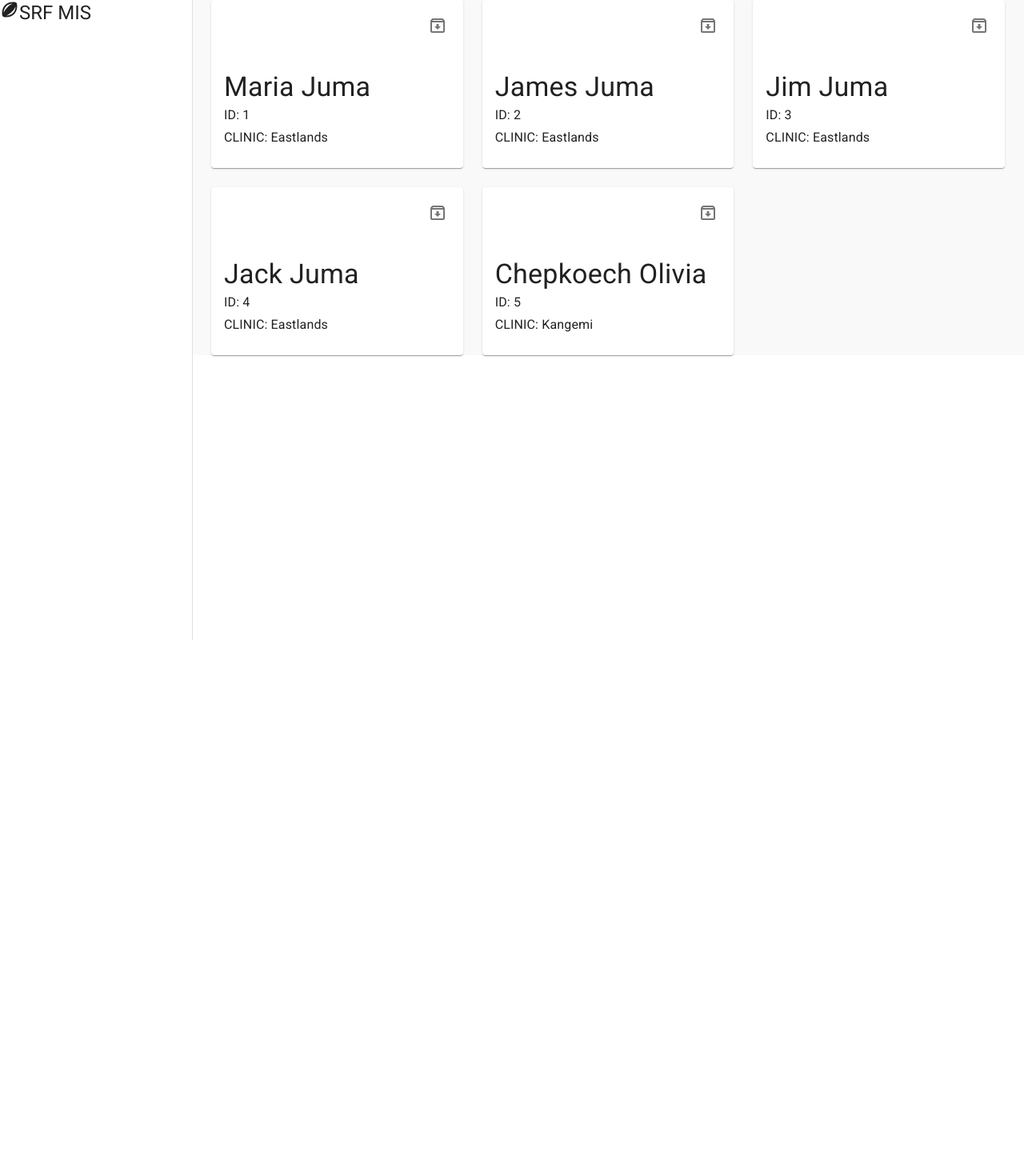
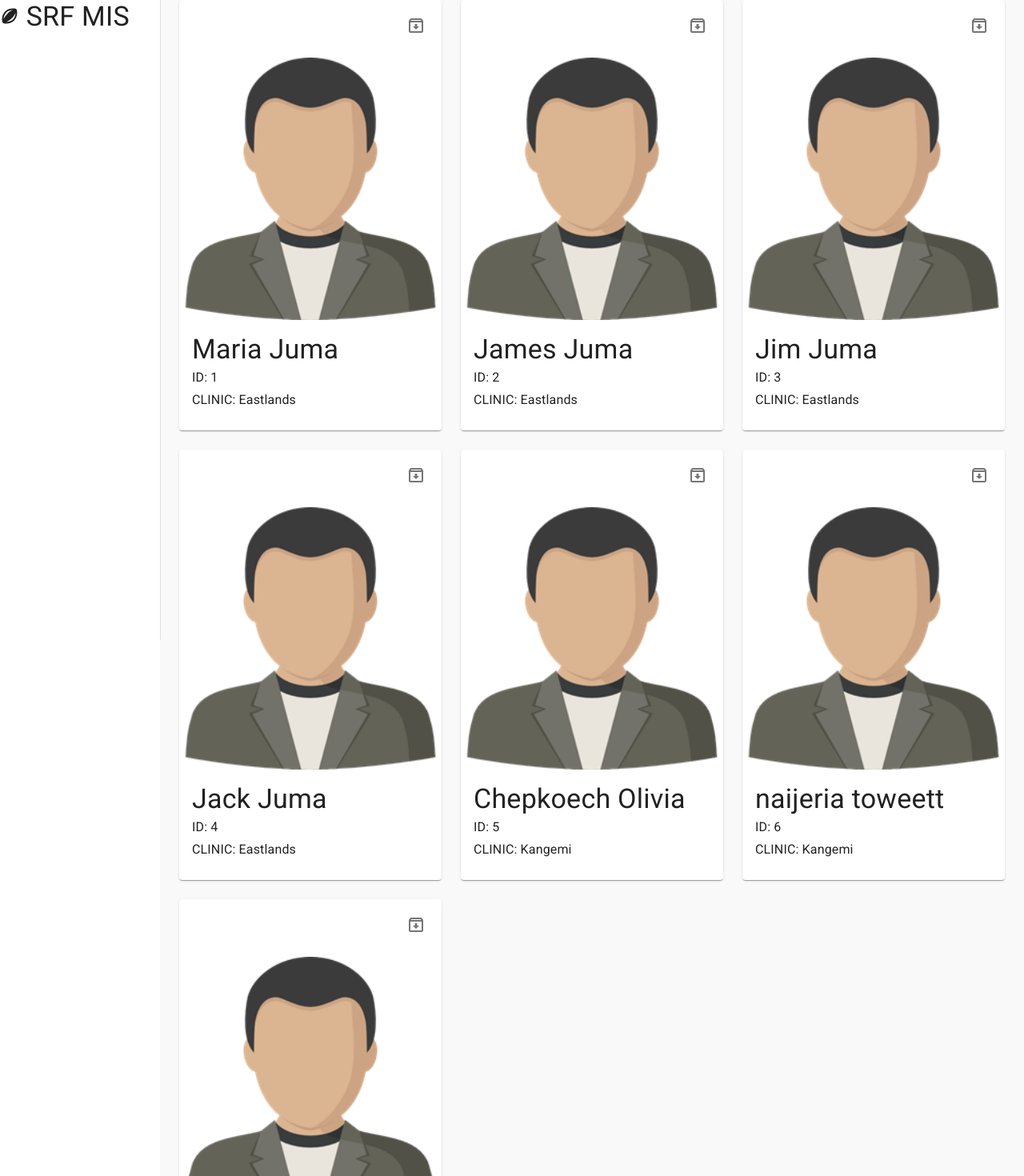
Before and after one commit to nashthecoder/mis-srf-beta, a React (Create React App) app: page / in a window 1280 px wide. Shown: the top 1470 px of the page at 80% size. Before the commit the page ends 800 px from the top, so only its background shows below. Built offline with nearby package versions, Linux system fonts and the light colour scheme; data requests are answered from the project's data file.

Commit message:
added and formated drawer and images

```diff
--- a/data/db.json
+++ b/data/db.json
@@ -54,6 +54,28 @@
       "clinic": "Kangemi",
       "team": "Under 12s",
       "id": 5
+    },
+    {
+      "name": "naijeria toweett",
+      "dateOfBirth": "12/11/1974",
+      "gender": "female",
+      "phone1": "0721787043",
+      "caregiverName": "Mama naijeria",
+      "relationship": "Mother",
+      "clinic": "Kangemi",
+      "team": "Under 12s",
+      "id": 6
+    },
+    {
+      "name": "Naijeria Toweett",
+      "dateOfBirth": "12/11/2011",
+      "gender": "female",
+      "phone1": "0722787878",
+      "caregiverName": "Mama Naijeria",
+      "relationship": "Mother",
+      "clinic": "Kangemi",
+      "team": "Senior",
+      "id": 7
     }
   ]
 }
--- a/src/components/Layout.js
+++ b/src/components/Layout.js
@@ -1,10 +1,14 @@
 import React from 'react'
 import { makeStyles } from '@material-ui/core'
 import Drawer from '@material-ui/core/Drawer'
+// import { Image } from '@material-ui/icons'
 import Typography from '@material-ui/core/Typography'
 import SportsRugbyIcon from '@material-ui/icons/SportsRugby';
-
-const drawerWidth = 240
+import List from '@material-ui/core/List'
+import ListItem from '@material-ui/core/ListItem'
+import ListItemIcon from '@material-ui/core/ListItemIcon'
+import ListItemText from '@material-ui/core/ListItemText'
+const drawerWidth = 200
 
 
 const useStyles = makeStyles({
@@ -38,11 +42,16 @@ export default function Layout({ children }) {
                 classes={{ paper: classes.drawerPaper}}
             >
                 <div>
-                    <Typography variant="h5">
-                    <SportsRugbyIcon />
-                        SRF MIS
+                    <Typography variant="h4">
+                    <SportsRugbyIcon
+                    /> SRF MIS
                     </Typography>
                 </div>
+                <List>
+                    <ListItem></ListItem>
+                    <ListItem></ListItem>
+                    <ListItem></ListItem>
+                </List>
             </Drawer>
             <div className={classes.page}>
             { children }
--- a/src/components/PlayerCard.js
+++ b/src/components/PlayerCard.js
@@ -1,7 +1,7 @@
 import React, { useState } from 'react'
 import Box from '@material-ui/core/Box'
 import CardHeader from '@material-ui/core/CardHeader'
-// import CardMedia from '@material-ui/core/CardMedia'
+import CardMedia from '@material-ui/core/CardMedia'
 // import CardContent from '@material-ui/core/CardContent'
 // import IconButton from '@material-ui/core/IconButton'
 // import Typography from '@material-ui/core/Typography'
@@ -32,6 +32,12 @@ export default function PlayerCard({ player}) {
             <ArchiveOutlined />
           </IconButton>
         }/>
+        <CardMedia
+        component="img"
+        sx={{ width: 200 }}
+        image={require('../assets/man.png')}
+        alt="Profile Picture"
+        />
         <CardContent sx={{ flex: '1 0 auto' }}>
           <Typography component="div" variant="h4">
             {player.name}
@@ -49,54 +55,7 @@ export default function PlayerCard({ player}) {
 
           </IconButton>
       </Box> */}
-      {/* <CardMedia
-        component="img"
-        sx={{ width: 151 }}
-        image={"/src/assets/man.png"}
-        alt="Profile Picture"
-      /> */}
+
     </Card>
-
-    // <Card>
-    //   <Box>
-    //     <CardContent>
-    //       <Typography key="name" component="div" variant="h5">Name: {player.name}</Typography>
-    //       <Typography key="id" component="div" variant="subtitle1">Id: {player.id}</Typography>
-    //       <Typography key="clinic" component="div" variant="subtitle1">Clinic: {player.clinic}</Typography>
-    //     </CardContent>
-    //   </Box>
-    //   <Box>
-
-    //   </Box>
-    //   <CardMedia
-    //   component="img"
-    //   sx={{ width: 151}}>
-    //   image="/src/assets/man.png"
-    //   alt="Profile Picture"
-    //   </CardMedia>
-    // </Card>
   )
 }
-
-// export default function PlayerCard({ player, handleDelete }) {
-//   return (
-//     <div>
-//       <Card elevation={1}>
-//         <CardHeader
-//           action={
-//             <IconButton onClick={() => handleDelete(player.id)}>
-//               <DeleteOutlined />
-//             </IconButton>
-//             }
-//             name={player.name}
-//             clinic={player.clinic}
-//           />
-//           <CardContent>
-//             <Typography variant="body2" color="textSecondary">
-//               {player.age}
-//             </Typography>
-//           </CardContent>
-//       </Card>
-//     </div>
-//   )
-// }
```
Also changed, not shown: src/assets/logo.png (added).
